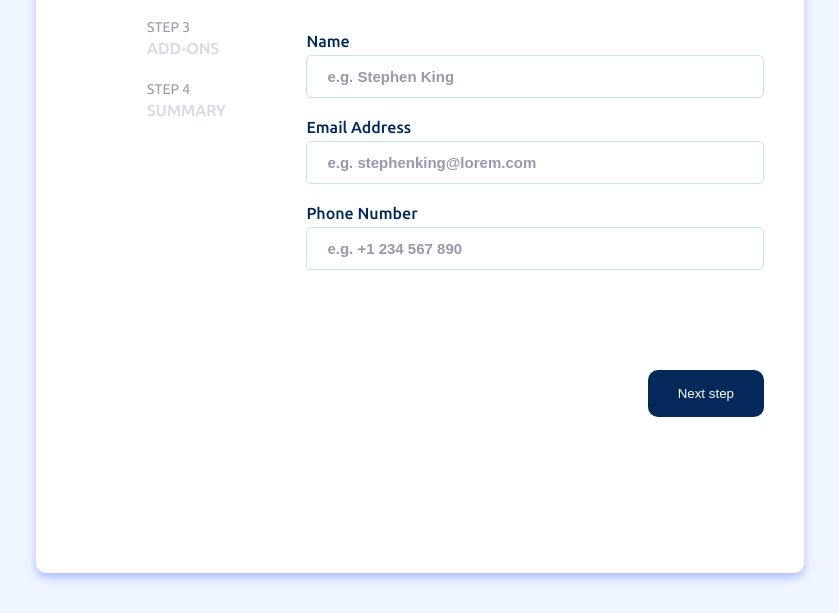
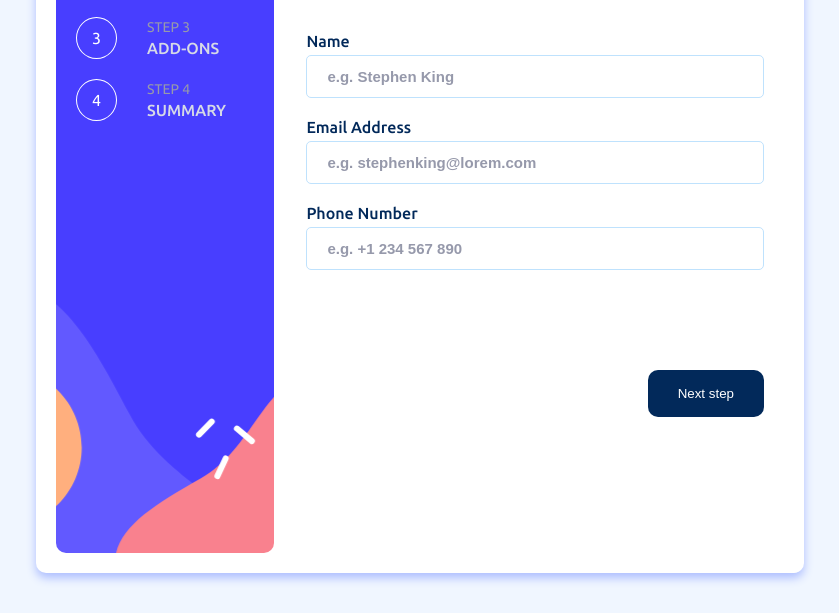
Before and after one commit to davidaltmet/proyecto-4, a plain HTML site: page index.html in a window 1280 px wide. Shown: the part 187-800 px from the top of the page, without its empty margins (220-1059 px from the left). Drawn offline with Linux system fonts and the light colour scheme; the site is published under a folder, as on GitHub Pages, so addresses that start at the root find nothing.

Commit message:
arreglando css

```diff
--- a/css/style.css
+++ b/css/style.css
@@ -34,7 +34,7 @@ body {
   width: 30%;
   height: 100%;
   padding: 20px;
-  background-image: url("/assets/images/bg-sidebar-desktop.svg");
+  background-image: url("../assets/images/bg-sidebar-desktop.svg");
   background-size: cover;
   background-position: center;
   background-repeat: no-repeat;
```
